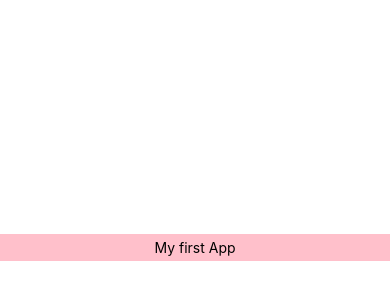
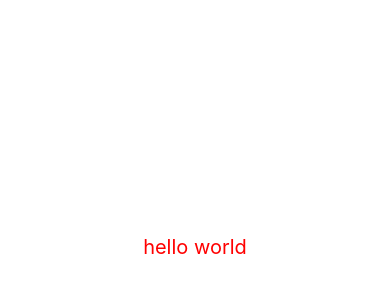
Before and after one commit to publizm/my_first_app, a React Native app: screen / in a window 390 px wide. Shown: the part 200-500 px from the top of the page. Built offline with nearby package versions, Linux system fonts and the light colour scheme.

Commit message:
study touch event

```diff
--- a/App.js
+++ b/App.js
@@ -18,7 +18,11 @@ class App extends Component {
   render() {
     return (
       <View style={styles.mainView}>
-        <Header name={this.state.appName} />
+        {/* <Header name={this.state.appName} /> */}
+        {/* touch 이벤트는 Text 컴포넌트에서도 작동이 가능하다. */}
+        <Text style={styles.mainText} onPress={() => alert('text touch event')}>
+          hello world
+        </Text>
       </View>
     );
   }
--- a/src/header.js
+++ b/src/header.js
@@ -7,13 +7,46 @@
  */
 
 import React from 'react';
-import {View, Text, StyleSheet} from 'react-native';
+import {
+  View,
+  Text,
+  StyleSheet,
+  TouchableOpacity,
+  TouchableWithoutFeedback,
+} from 'react-native';
 
 const Header = (props) => {
   return (
-    <View style={styles.header}>
-      <Text>{props.name}</Text>
-    </View>
+    <>
+      <TouchableWithoutFeedback
+        // TouchableWithoutFeedback - 이벤트가 작동할때 View에 효과가 미적용되며 작동,
+        // 단 이때 view에 아무런 효과를 적용하지 않기 때문에 view 컴포넌트에 style을 넣어줘야된다
+        onPress={() => alert('hello world')}>
+        <View style={styles.header}>
+          <Text>{props.name}</Text>
+        </View>
+      </TouchableWithoutFeedback>
+
+      <TouchableOpacity
+        // TouchableOpacity - 이벤트가 작동할때 View에 opacity가 적용되며 작동,
+        // view에 효과가 적용되어 작동하므로 View 컴포넌트가 아닌 TouchableOpacity 컴포넌트에 직접 스타일을 삽입
+        style={styles.header}
+        // 웹에서의 click 또는 touch 이벤트와 비슷하게 동작
+        // onPress={() => alert('hello world')}
+
+        // 길게 눌렀을때 이벤트 발생
+        // onLongPress={() => alert('hello world')}
+
+        // 누르자마자 즉각적인 이벤트 발생
+        // onPressIn={() => alert('hello world')}
+
+        // 터치가 끝날때 이벤트 발생
+        onPressOut={() => alert('hello world')}>
+        <View>
+          <Text>{props.name}</Text>
+        </View>
+      </TouchableOpacity>
+    </>
   );
 };
 
```
